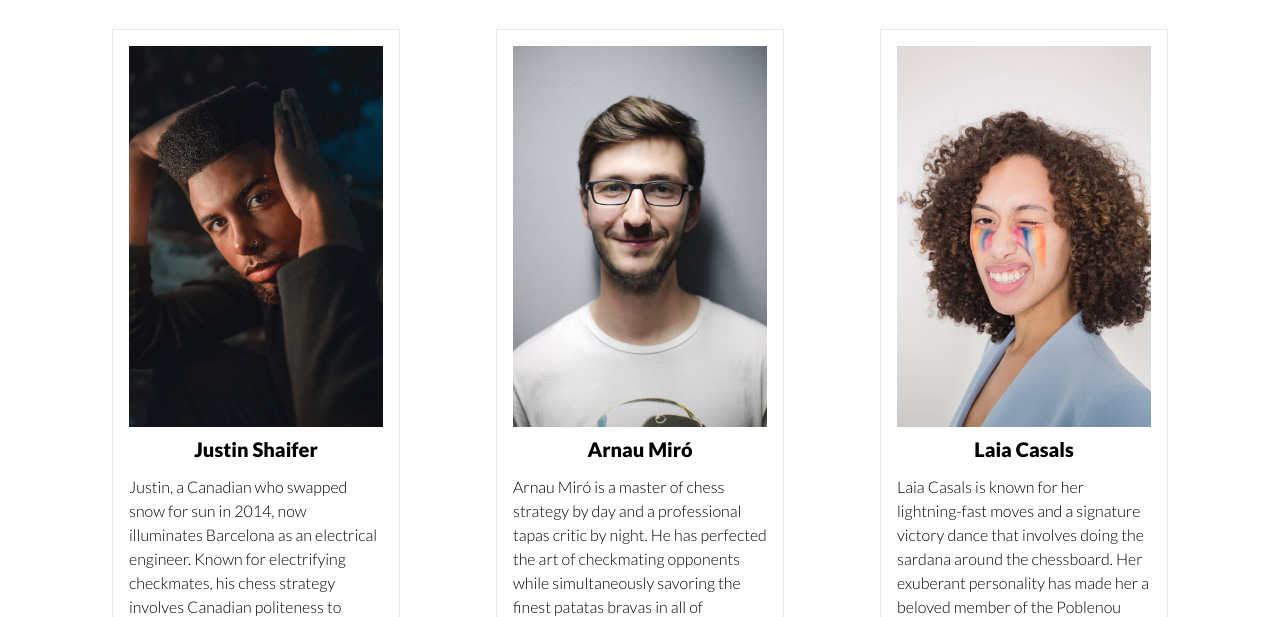
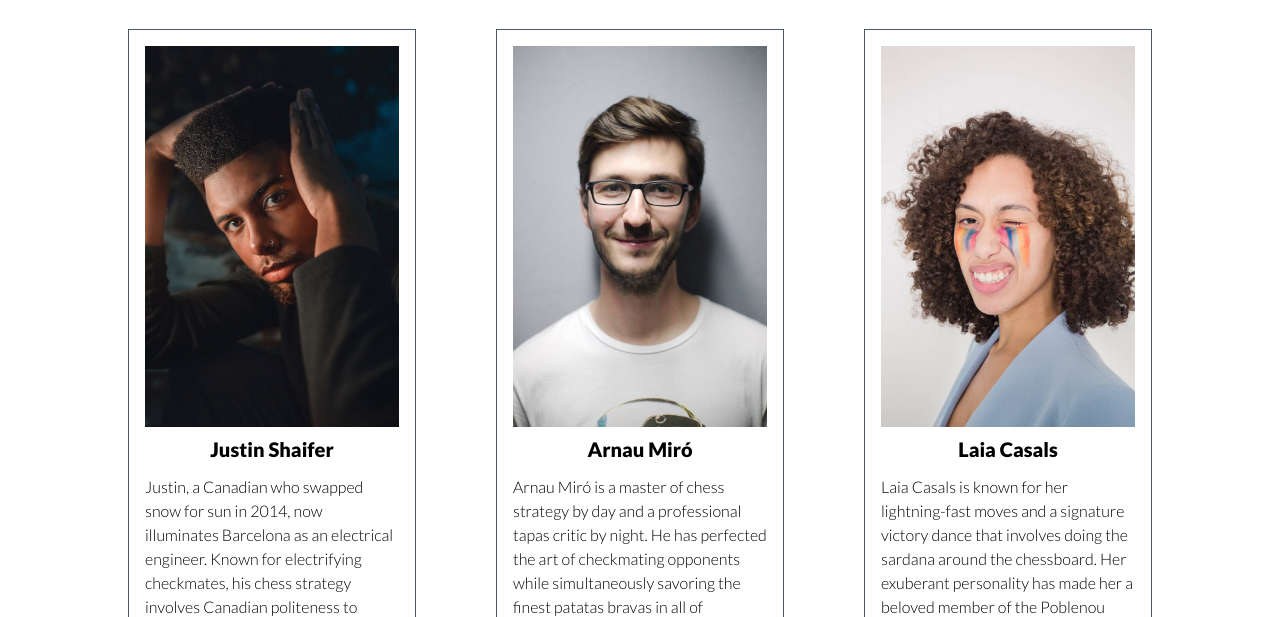
Before and after one commit to puzzi22/pec3-ajedrezATOMIC, a website built with Parcel: page src/members.html in a window 1280 px wide. Shown: the part 183-800 px from the top of the page. Built offline with nearby package versions, Linux system fonts and the light colour scheme.

Commit message:
5th final version desktop

```diff
--- a/src/assets/styles/layouts/_card.scss
+++ b/src/assets/styles/layouts/_card.scss
@@ -1,5 +1,5 @@
 @layer components {
   .card {
-    @apply ml-4 mr-4 flex items-center gap-2 border p-4 sm:w-72 sm:flex-col sm:border-gray-200;
+    @apply ml-4 mr-4 flex items-center gap-2 border p-4 sm:w-72 sm:flex-col sm:border-gray-600;
   }
 }
--- a/src/members.html
+++ b/src/members.html
@@ -23,7 +23,7 @@
                 Poblenou Chess Club Members
             </h1>
             <div
-                class="m-0 mb-8 flex flex-wrap justify-center gap-2 sm:m-4 sm:gap-4 md:m-4 md:mx-4 md:my-0 md:gap-8 lg:gap-16"
+                class="m-0 mb-8 flex flex-wrap justify-center gap-2 sm:m-4 sm:gap-4 md:m-4 md:mx-4 md:my-0 md:gap-8 lg:gap-12"
             >
                 <div class="card">
                     <picture class="w-1/3 self-start sm:w-full">
```
